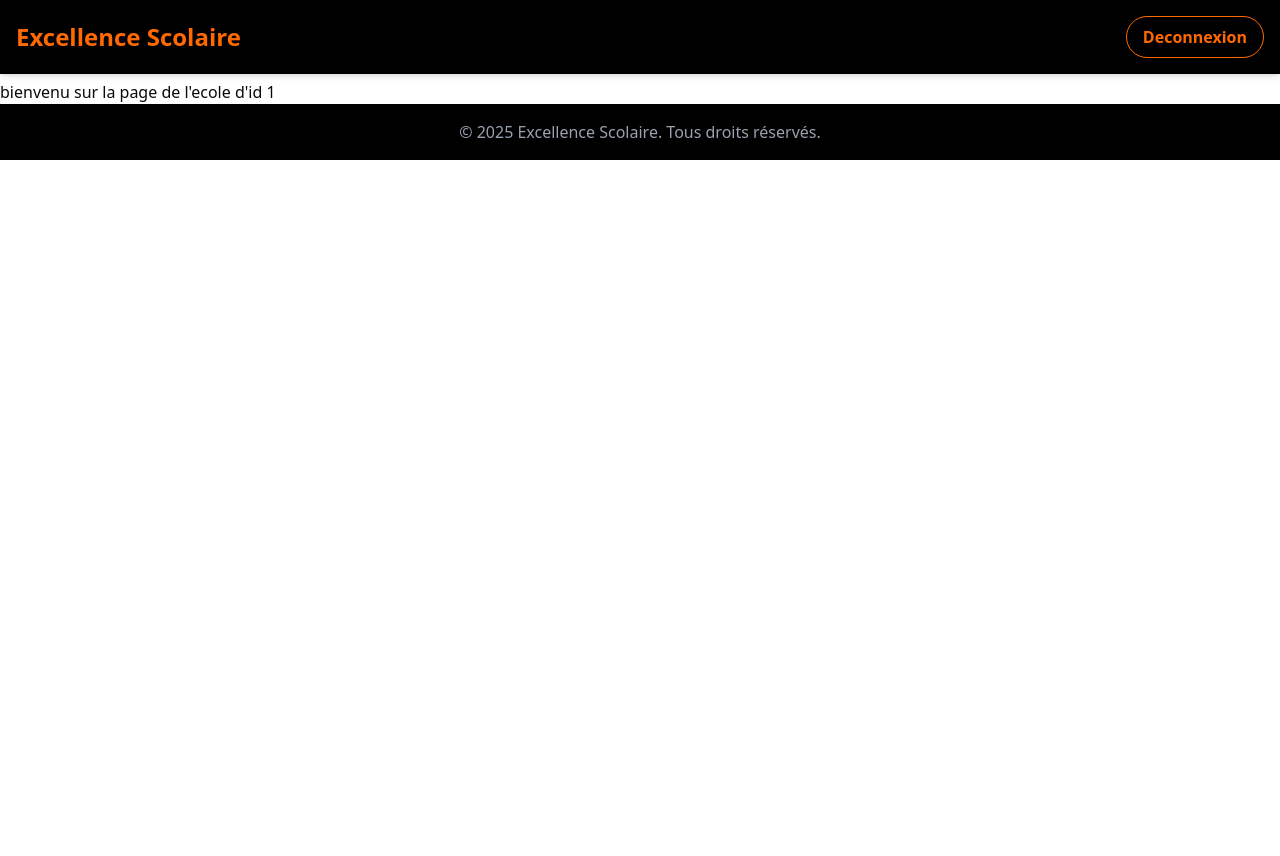
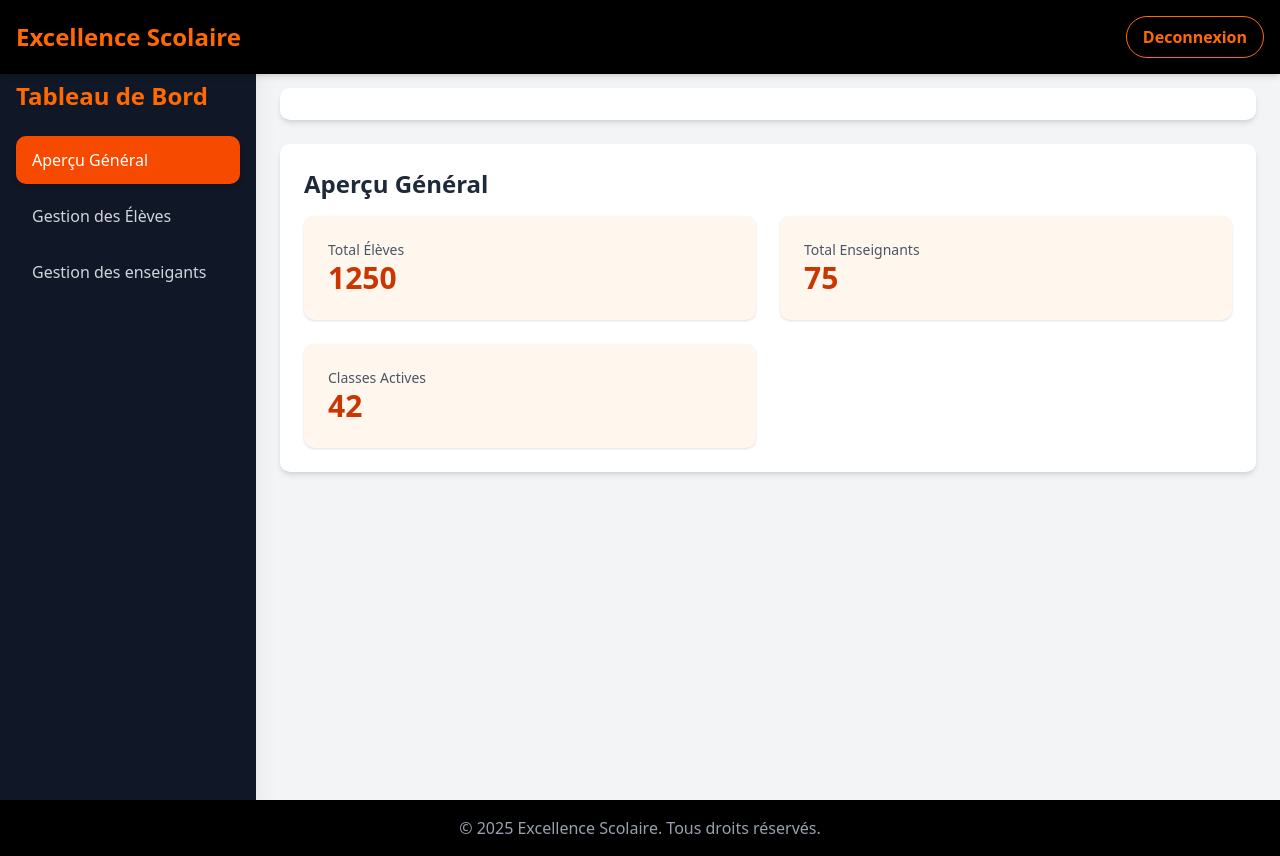
Before and after one commit to Godlovedev/School_manager, a React (Vite) app in the folder frontend/school_app/: page /dashboard/1 in a window 1280 px wide. Before the commit the page ends 800 px from the top, so only its background shows below. Built offline with nearby package versions, Linux system fonts and the light colour scheme; no server answers; sample sign-in values are in the browser's storage.

Commit message:
mise en place du dashboard

```diff
--- /dev/null
+++ b/frontend/school_app/src/components/overview.tsx
@@ -0,0 +1,42 @@
+type User = {
+    id: number;
+    username: string;
+    email: string;
+}
+
+type SchoolType = {
+    id: number;
+    name: string;
+    is_admin: boolean;
+    localisation: string;
+    email: string | null;
+    phone_number: string | null;
+    admin: User;
+    staff: User[];
+}
+
+export default function Overview({school}: {school: SchoolType | undefined}) {
+    console.log(school);
+
+    return (
+        <div className="p-6 bg-white rounded-lg shadow-md">
+            <h2 className="text-2xl font-bold text-gray-800 mb-4">Aperçu Général</h2>
+            <div className="grid grid-cols-1 md:grid-cols-2 gap-6">
+                <div className="bg-orange-50 p-6 rounded-lg shadow-sm">
+                    <p className="text-sm text-gray-600">Total Élèves</p>
+                    <p className="text-3xl font-semibold text-orange-700">1250</p>
+                </div>
+                {/* Total Enseignants Block */}
+                <div className="bg-orange-50 p-6 rounded-lg shadow-sm">
+                    <p className="text-sm text-gray-600">Total Enseignants</p>
+                    <p className="text-3xl font-semibold text-orange-700">75</p>
+                </div>
+                {/* Classes Actives Block */}
+                <div className="bg-orange-50 p-6 rounded-lg shadow-sm">
+                    <p className="text-sm text-gray-600">Classes Actives</p>
+                    <p className="text-3xl font-semibold text-orange-700">42</p>
+                </div>
+            </div>
+      </div>
+    )
+}
--- a/frontend/school_app/src/pages/school.tsx
+++ b/frontend/school_app/src/pages/school.tsx
@@ -1,5 +1,7 @@
-import { useState } from "react"
-import { useParams } from "react-router-dom"
+import { useEffect, useState } from 'react';
+import LandingPage from './landing-page';
+import { useParams } from 'react-router-dom';
+import Overview from '../components/overview';
 
 
 type User = {
@@ -8,7 +10,7 @@ type User = {
     email: string;
 }
 
-type School = {
+type SchoolType = {
     id: number;
     name: string;
     is_admin: boolean;
@@ -19,14 +21,84 @@ type School = {
     staff: User[];
 }
 
-export default function School(){
-    const { id } = useParams()
 
-    const [school, setSchool] = useState<School[]>([])
+const School = () => {
+    const [activeTab, setActiveTab] = useState('appercu');
+    const token = localStorage.getItem("access_token");
+    const [school, setSchool] = useState<SchoolType>();
+    const [reFetched, setReFetched] = useState(false);
+    const { id } = useParams();
+
+    useEffect(() => {
+        fetch(`http://localhost:8000/api/schools/${id}/`, {
+            method: "GET",
+            headers: {
+                "Content-Type": "application/json",
+                "Authorization": `Bearer ${token}`
+            }
+        })
+        .then(res => {
+            return res.json();
+        })
+        .then(data => {setSchool(data)})
+        .catch(err => {console.log("une erreur s'ést produite")});
+    },[])
+
 
     return (
-        <div  className="mt-20">
-            bienvenu sur la page de l'ecole d'id {id}
+        <div className="min-h-screen bg-gray-100 font-sans text-gray-900 flex">
+        <nav className="w-64 bg-gray-900 text-white p-4 shadow-xl fixed h-full top-0">
+            <h1 className="text-2xl font-bold text-orange-500 mb-6 mt-16">Tableau de Bord</h1>
+            <ul className="space-y-2">
+            <li>
+                <button
+                onClick={() => setActiveTab('appercu')}
+                className={`w-full text-left py-3 px-4 rounded-lg transition-colors duration-200 ${
+                    activeTab === 'appercu'
+                    ? 'bg-orange-600 text-white shadow-md'
+                    : 'hover:bg-gray-700 text-gray-300'
+                }`}
+                >
+                Aperçu Général
+                </button>
+            </li>
+            <li>
+                <button
+                onClick={() => setActiveTab('students')}
+                className={`w-full text-left py-3 px-4 rounded-lg transition-colors duration-200 ${
+                    activeTab === 'students'
+                    ? 'bg-orange-600 text-white shadow-md'
+                    : 'hover:bg-gray-700 text-gray-300'
+                }`}
+                >
+                Gestion des Élèves
+                </button>
+            </li>
+            <li>
+                <button
+                onClick={() => setActiveTab('professors')}
+                className={`w-full text-left py-3 px-4 rounded-lg transition-colors duration-200 ${
+                    activeTab === 'professors'
+                    ? 'bg-orange-600 text-white shadow-md'
+                    : 'hover:bg-gray-700 text-gray-300'
+                }`}
+                >
+                Gestion des enseigants
+                </button>
+            </li>
+            </ul>
+        </nav>
+
+        <div className="flex-1 ml-64 mt-16 p-6">
+            <div className="bg-white p-4 rounded-lg shadow-md mb-6 flex justify-center items-center">
+            <h2 className="text-2xl font-bold text-gray-800 text-center">{school?.name}</h2>
+            </div>
+            {activeTab === 'appercu' && <Overview school={school} />}
+            {activeTab === 'students' && "Yoo"}
+            {activeTab === 'professors' && "Yoo"}
         </div>
-    )
-}
+        </div>
+    );
+};
+
+export default School;
```
